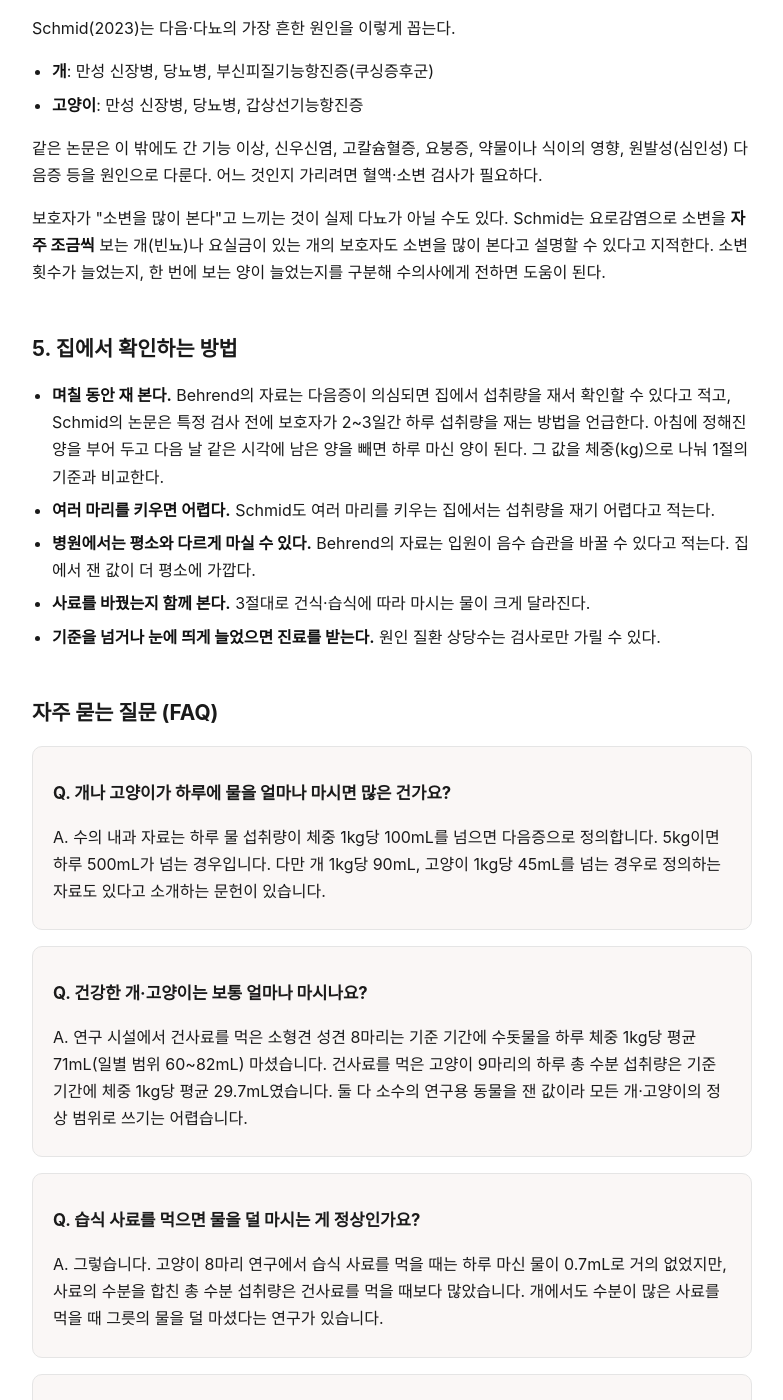
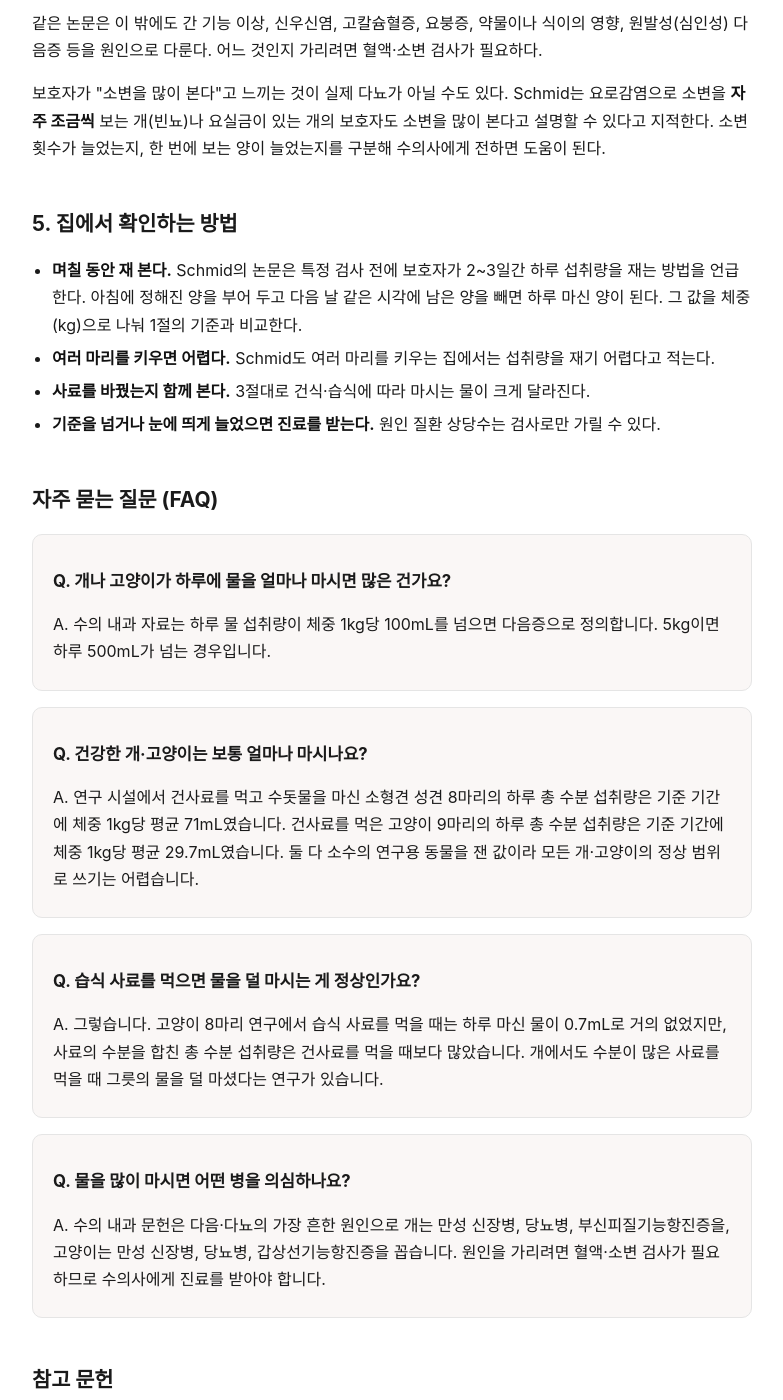
Before and after one commit to polystock/maearion.github.io, a Jekyll site: the page built from _docs/pet-water-intake.html, in a window 1280 px wide and 1400 px high, scrolled down 2375 px. Shown: the whole window, without its empty margins (248-1031 px from the left). Built offline with Jekyll 4.4.1, drawn with Linux system fonts in a browser that asks for light colours; some of the changed text lies outside the part shown.

Commit message:
[daily] 수분 섭취량: 열람 불가 S2(Behrend) 의존 문장 삭제, Zanghi 71mL를 수돗물군 총 수분 값으로 정정
Co-Authored-By: Claude Opus 5.5 <noreply@anthropic.com>
Claude-Session: https://claude.ai/code/session_01BJ2kDoTd8Q498rLm3jHPZ3

```diff
--- a/_docs/pet-water-intake.html
+++ b/_docs/pet-water-intake.html
@@ -20,11 +20,11 @@ faq:
   - q: >-
       개나 고양이가 하루에 물을 얼마나 마시면 많은 건가요?
     a: >-
-      수의 내과 자료는 하루 물 섭취량이 체중 1kg당 100mL를 넘으면 다음증으로 정의합니다. 5kg이면 하루 500mL가 넘는 경우입니다. 다만 개 1kg당 90mL, 고양이 1kg당 45mL를 넘는 경우로 정의하는 자료도 있다고 소개하는 문헌이 있습니다.
+      수의 내과 자료는 하루 물 섭취량이 체중 1kg당 100mL를 넘으면 다음증으로 정의합니다. 5kg이면 하루 500mL가 넘는 경우입니다.
   - q: >-
       건강한 개·고양이는 보통 얼마나 마시나요?
     a: >-
-      연구 시설에서 건사료를 먹은 소형견 성견 8마리는 기준 기간에 수돗물을 하루 체중 1kg당 평균 71mL(일별 범위 60~82mL) 마셨습니다. 건사료를 먹은 고양이 9마리의 하루 총 수분 섭취량은 기준 기간에 체중 1kg당 평균 29.7mL였습니다. 둘 다 소수의 연구용 동물을 잰 값이라 모든 개·고양이의 정상 범위로 쓰기는 어렵습니다.
+      연구 시설에서 건사료를 먹고 수돗물을 마신 소형견 성견 8마리의 하루 총 수분 섭취량은 기준 기간에 체중 1kg당 평균 71mL였습니다. 건사료를 먹은 고양이 9마리의 하루 총 수분 섭취량은 기준 기간에 체중 1kg당 평균 29.7mL였습니다. 둘 다 소수의 연구용 동물을 잰 값이라 모든 개·고양이의 정상 범위로 쓰기는 어렵습니다.
   - q: >-
       습식 사료를 먹으면 물을 덜 마시는 게 정상인가요?
     a: >-
@@ -47,7 +47,6 @@ faq:
 <li><strong>다음증</strong>: 하루 물 섭취량이 체중 1kg당 <strong>100mL 초과</strong></li>
 <li><strong>다뇨증</strong>: 하루 소변량이 체중 1kg당 <strong>50mL 초과</strong></li>
 </ul>
-<p>미국 오번대 수의대 Behrend의 다음·다뇨 강의 자료도 개와 고양이 모두 하루 체중 1kg당 100mL 초과를 다음증 정의로 든다. 같은 자료는 다른 정의로 <strong>개 1kg당 90mL 초과, 고양이 1kg당 45mL 초과</strong>도 있다고 소개한다. 고양이에게는 더 낮은 기준을 쓰는 정의도 있다는 뜻이다.</p>
 <p>100mL 기준을 체중에 곱하면 다음과 같다.</p>
 <table>
 <thead><tr><th>체중</th><th>다음증 기준(하루 1kg당 100mL 초과)</th></tr></thead>
@@ -65,12 +64,12 @@ faq:
 <table>
 <thead><tr><th>연구</th><th>대상·사료</th><th>잰 값</th></tr></thead>
 <tbody>
-<tr><td>Zanghi·Gardner(2018)</td><td>소형견(그림 설명에는 비글) 성견 8마리, 건사료(수분 5.9%)</td><td>기준 기간 수돗물 섭취 하루 체중 1kg당 평균 71mL(일별 범위 60~82mL)</td></tr>
+<tr><td>Zanghi·Gardner(2018)</td><td>소형견(그림 설명에는 비글) 성견 8마리, 건사료(수분 5.9%)</td><td>수돗물군 기준 기간 총 수분 섭취 하루 체중 1kg당 평균 71mL</td></tr>
 <tr><td>Zanghi 등(2018)</td><td>고양이 9마리(연구 전체 18마리는 평균 9.8세, 4.6kg), 건사료(수분 7.6%)</td><td>기준 기간 총 수분 섭취(마신 물 + 사료 수분 + 대사수) 하루 체중 1kg당 평균 29.7mL</td></tr>
 <tr><td>Thomas 등(2017)</td><td>중성화 수컷 고양이 8마리(평균 4.19kg)</td><td>건사료: 마신 물 하루 101.1mL, 총 수분 109.2mL<br>습식 사료: 마신 물 하루 0.7mL, 총 수분 293.0mL</td></tr>
 </tbody>
 </table>
-<p>건사료를 먹은 개는 1kg당 70mL 안팎을 마셔 100mL 기준 아래에 있었다. 건사료를 먹은 고양이의 총 수분 섭취량은 1kg당 30mL 안팎으로 개보다 훨씬 적었다.</p>
+<p>건사료를 먹은 개의 총 수분 섭취량은 1kg당 70mL 안팎으로 100mL 기준 아래에 있었다. 건사료를 먹은 고양이의 총 수분 섭취량은 1kg당 30mL 안팎으로 개보다 훨씬 적었다.</p>
 <p>이 값들을 읽을 때 주의할 점이 있다.</p>
 <ul>
 <li>모두 <strong>연구 시설의 소수 동물</strong>을 잰 값이다. 품종, 나이, 활동량, 기온이 다른 가정의 개·고양이에게 그대로 적용할 수 없다.</li>
@@ -81,8 +80,8 @@ faq:
 <h2>3. 사료 형태가 마시는 물을 바꾼다</h2>
 <p>Thomas 등(2017)은 같은 고양이 8마리에게 사료를 바꿔 가며 먹였다. 수분 82%인 습식 사료를 먹을 때는 그릇의 물을 거의 마시지 않았지만(하루 0.7mL), 사료에 든 물 덕분에 총 수분 섭취량(293.0mL)은 수분 3%인 건사료를 먹을 때(109.2mL)보다 많았다. 소변 비중도 습식일 때 1.028, 건식일 때 1.064로 건식일 때 소변이 더 진했다.</p>
 <p>개에서도 비슷한 결과가 있다. Sires 등(2025)의 비글 10마리 교차 시험에서 수분 6.1%인 건사료를 먹을 때 그릇의 물을 하루 평균 423.4g 마셨고, 수분 71.1%인 신선 사료(fresh food)를 먹을 때는 147.1g 마셨다. 사료 수분을 합친 총 수분 섭취량은 각각 434.1g, 522.5g이었다. 이 연구는 신선 사료 회사가 전액 지원했고 저자들이 그 회사 소속이다.</p>
-<p>Behrend의 강의 자료도 캔(습식) 사료를 먹는 동물은 건사료를 먹는 동물보다 물을 덜 마신다고 적는다. 따라서 <strong>사료를 바꾼 직후 마시는 양이 달라진 것</strong>은 그 자체로 이상 신호가 아닐 수 있다. 반대로 습식 사료를 먹는 고양이가 물그릇에 손을 대지 않는 것도 위 연구대로라면 이상한 일이 아니다.</p>
-<p>필요량 추정치에 대해서는, Thomas 등은 고양이의 물 요구량을 대사에너지 섭취량과 1:1 비율로 정한다고 적었다. Zanghi·Gardner(2018)는 미국 국가연구회의(NRC)의 개 추정치 1kcal당 1mL가 실제 섭취량을 보면 개의 요구량을 낮게 잡은 것이라고 평가했다. 이 연구의 개들은 기준 기간에 1kcal당 평균 1.22mL를 섭취했다.</p>
+<p>두 연구로 보면 <strong>사료를 바꾼 직후 마시는 양이 달라진 것</strong>은 그 자체로 이상 신호가 아닐 수 있다. 반대로 습식 사료를 먹는 고양이가 물그릇에 손을 대지 않는 것도 위 연구대로라면 이상한 일이 아니다.</p>
+<p>필요량 추정치에 대해서는, Thomas 등은 고양이의 물 요구량을 대사에너지 섭취량과 1:1 비율로 정한다고 적었다. Zanghi·Gardner(2018)는 미국 국가연구회의(NRC)의 개 추정치 1kcal당 1mL가 실제 섭취량을 보면 개의 요구량을 낮게 잡은 것이라고 평가했다. 이 연구의 수돗물군 개들은 기준 기간에 총 수분을 1kcal당 평균 1.22mL 섭취했다.</p>
 
 <h2>4. 물을 많이 마실 때 흔한 원인</h2>
 <p>Schmid(2023)는 다음·다뇨의 가장 흔한 원인을 이렇게 꼽는다.</p>
@@ -95,23 +94,21 @@ faq:
 
 <h2>5. 집에서 확인하는 방법</h2>
 <ul>
-<li><strong>며칠 동안 재 본다.</strong> Behrend의 자료는 다음증이 의심되면 집에서 섭취량을 재서 확인할 수 있다고 적고, Schmid의 논문은 특정 검사 전에 보호자가 2~3일간 하루 섭취량을 재는 방법을 언급한다. 아침에 정해진 양을 부어 두고 다음 날 같은 시각에 남은 양을 빼면 하루 마신 양이 된다. 그 값을 체중(kg)으로 나눠 1절의 기준과 비교한다.</li>
+<li><strong>며칠 동안 재 본다.</strong> Schmid의 논문은 특정 검사 전에 보호자가 2~3일간 하루 섭취량을 재는 방법을 언급한다. 아침에 정해진 양을 부어 두고 다음 날 같은 시각에 남은 양을 빼면 하루 마신 양이 된다. 그 값을 체중(kg)으로 나눠 1절의 기준과 비교한다.</li>
 <li><strong>여러 마리를 키우면 어렵다.</strong> Schmid도 여러 마리를 키우는 집에서는 섭취량을 재기 어렵다고 적는다.</li>
-<li><strong>병원에서는 평소와 다르게 마실 수 있다.</strong> Behrend의 자료는 입원이 음수 습관을 바꿀 수 있다고 적는다. 집에서 잰 값이 더 평소에 가깝다.</li>
 <li><strong>사료를 바꿨는지 함께 본다.</strong> 3절대로 건식·습식에 따라 마시는 물이 크게 달라진다.</li>
 <li><strong>기준을 넘거나 눈에 띄게 늘었으면 진료를 받는다.</strong> 원인 질환 상당수는 검사로만 가릴 수 있다.</li>
 </ul>
 
 <h2>자주 묻는 질문 (FAQ)</h2>
-<div class="faq"><h3>Q. 개나 고양이가 하루에 물을 얼마나 마시면 많은 건가요?</h3><p>A. 수의 내과 자료는 하루 물 섭취량이 체중 1kg당 100mL를 넘으면 다음증으로 정의합니다. 5kg이면 하루 500mL가 넘는 경우입니다. 다만 개 1kg당 90mL, 고양이 1kg당 45mL를 넘는 경우로 정의하는 자료도 있다고 소개하는 문헌이 있습니다.</p></div>
-<div class="faq"><h3>Q. 건강한 개·고양이는 보통 얼마나 마시나요?</h3><p>A. 연구 시설에서 건사료를 먹은 소형견 성견 8마리는 기준 기간에 수돗물을 하루 체중 1kg당 평균 71mL(일별 범위 60~82mL) 마셨습니다. 건사료를 먹은 고양이 9마리의 하루 총 수분 섭취량은 기준 기간에 체중 1kg당 평균 29.7mL였습니다. 둘 다 소수의 연구용 동물을 잰 값이라 모든 개·고양이의 정상 범위로 쓰기는 어렵습니다.</p></div>
+<div class="faq"><h3>Q. 개나 고양이가 하루에 물을 얼마나 마시면 많은 건가요?</h3><p>A. 수의 내과 자료는 하루 물 섭취량이 체중 1kg당 100mL를 넘으면 다음증으로 정의합니다. 5kg이면 하루 500mL가 넘는 경우입니다.</p></div>
+<div class="faq"><h3>Q. 건강한 개·고양이는 보통 얼마나 마시나요?</h3><p>A. 연구 시설에서 건사료를 먹고 수돗물을 마신 소형견 성견 8마리의 하루 총 수분 섭취량은 기준 기간에 체중 1kg당 평균 71mL였습니다. 건사료를 먹은 고양이 9마리의 하루 총 수분 섭취량은 기준 기간에 체중 1kg당 평균 29.7mL였습니다. 둘 다 소수의 연구용 동물을 잰 값이라 모든 개·고양이의 정상 범위로 쓰기는 어렵습니다.</p></div>
 <div class="faq"><h3>Q. 습식 사료를 먹으면 물을 덜 마시는 게 정상인가요?</h3><p>A. 그렇습니다. 고양이 8마리 연구에서 습식 사료를 먹을 때는 하루 마신 물이 0.7mL로 거의 없었지만, 사료의 수분을 합친 총 수분 섭취량은 건사료를 먹을 때보다 많았습니다. 개에서도 수분이 많은 사료를 먹을 때 그릇의 물을 덜 마셨다는 연구가 있습니다.</p></div>
 <div class="faq"><h3>Q. 물을 많이 마시면 어떤 병을 의심하나요?</h3><p>A. 수의 내과 문헌은 다음·다뇨의 가장 흔한 원인으로 개는 만성 신장병, 당뇨병, 부신피질기능항진증을, 고양이는 만성 신장병, 당뇨병, 갑상선기능항진증을 꼽습니다. 원인을 가리려면 혈액·소변 검사가 필요하므로 수의사에게 진료를 받아야 합니다.</p></div>
 
 <h2>참고 문헌</h2>
 <ul class="src">
 <li><a href="https://todaysveterinarypractice.com/internal-medicine/companion-animal-polyuria-and-polydipsia/" rel="nofollow">Schmid SM. A stepwise diagnostic approach to polyuria and polydipsia. <em>Today's Veterinary Practice</em>. 2023 Nov/Dec.</a></li>
-<li><a href="https://www.vetmed.auburn.edu/wp-content/uploads/2017/03/Behrend-PUPD-Clinical-Approach.pdf" rel="nofollow">Behrend EN. Diagnosis of polyuria/polydipsia: a case-based approach. Auburn University 강의 자료.</a> (작성일 표기 없음, 2026-10-16 열람)</li>
 <li><a href="https://doi.org/10.3389/fvets.2018.00317" rel="nofollow">Zanghi BM, Gardner CL. Total water intake and urine measures of hydration in adult dogs drinking tap water or a nutrient-enriched water. <em>Frontiers in Veterinary Science</em>. 2018;5:317. doi:10.3389/fvets.2018.00317</a></li>
 <li><a href="https://vetcenter.purina.com.tr/sites/default/files/2025-01/Zanghi_2018_NEW_healthy%20cats.pdf" rel="nofollow">Zanghi BM, Gerheart L, Gardner CL. Effects of a nutrient-enriched water on water intake and indices of hydration in healthy domestic cats fed a dry kibble diet. <em>American Journal of Veterinary Research</em>. 2018;79(7):733–744.</a></li>
 <li><a href="https://doi.org/10.1017/jns.2017.9" rel="nofollow">Thomas DG, Post M, Bosch G. The effect of changing the moisture levels of dry extruded and wet canned diets on physical activity in cats. <em>Journal of Nutritional Science</em>. 2017;6:e9. doi:10.1017/jns.2017.9</a></li>
```
Also changed, not shown: other parts of _docs/pet-water-intake.html (+1 -1 lines), _ops/evidence/pet-water-intake.md (+7 -8 lines).
